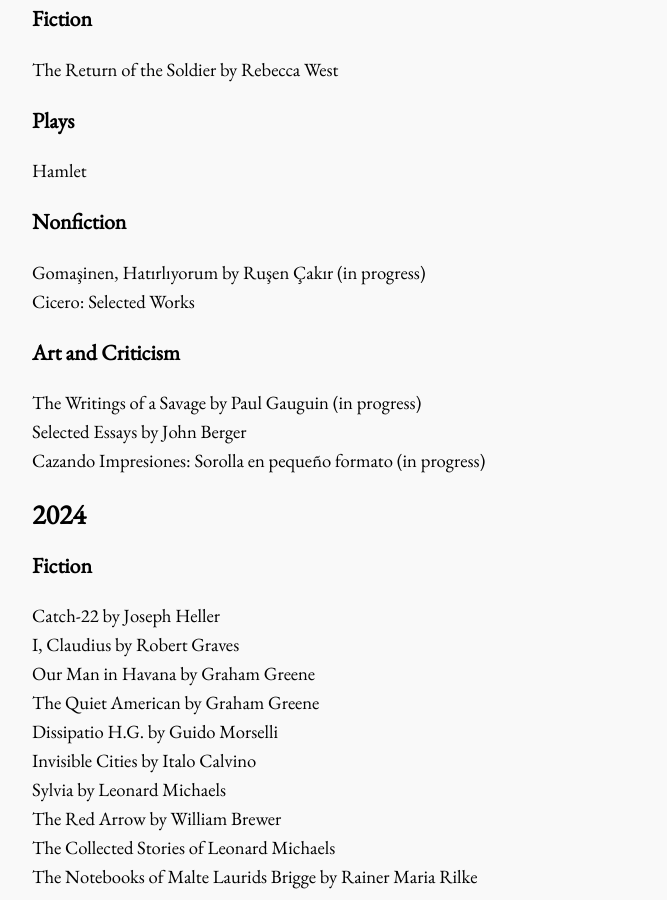
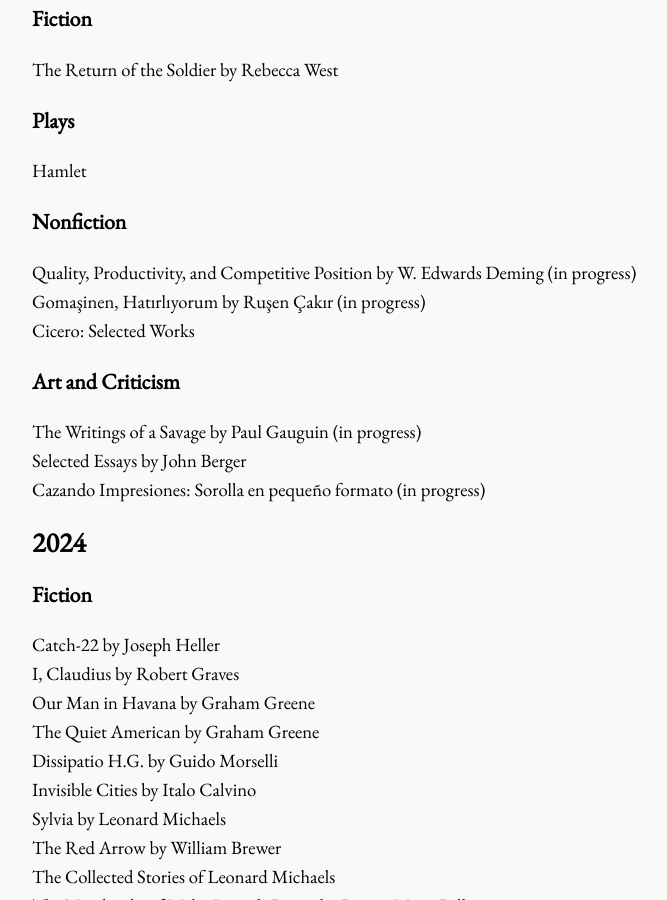
Before and after one commit to bora-uyumazturk/bora-uyumazturk.github.io, a Jekyll site: the page built from reading.html, in a window 1280 px wide and 900 px high, scrolled down 306 px. Shown: the whole window, without its empty margins (140-807 px from the left). Built offline with Jekyll 4.4.1, drawn with Linux system fonts in a browser that asks for light colours.

Commit message:
Update reading.html

```diff
--- a/reading.html
+++ b/reading.html
@@ -24,6 +24,7 @@ title: Reading
 
   <h3>Nonfiction</h3>
 
+  Quality, Productivity, and Competitive Position by W. Edwards Deming (in progress) <br>
   Gomaşinen, Hatırlıyorum by Ruşen Çakır (in progress) <br>
   Cicero: Selected Works
 
```
